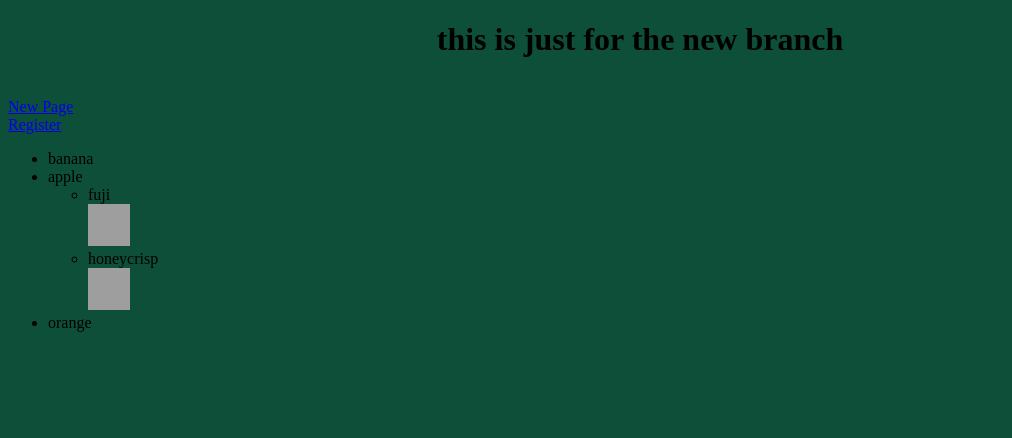
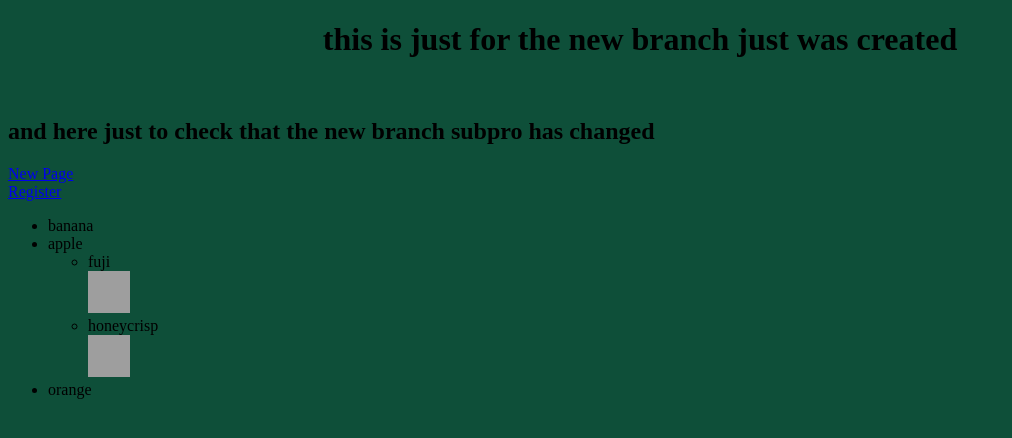
Before and after one commit to Mehdixv/myproject, a plain HTML site: page index.html in a window 1280 px wide. Shown: the whole page, without its empty margins (0-1012 px from the left). Drawn offline with Linux system fonts and the light colour scheme; grey boxes are pictures that could not be loaded.

Commit message:
we have edited the html file

```diff
--- a/index.html
+++ b/index.html
@@ -9,7 +9,8 @@
 
 </head>
 <body>
-	<h1 >this is just for the new branch </h1><br>
+	<h1 >this is just for the new branch just was created </h1><br>
+        <h2>and here just to check that the new branch subpro has changed</h2>
 	<a href="newpage.html">New Page</a><br>
 	<a href="register.html">Register</a>
 	<ul>
```
